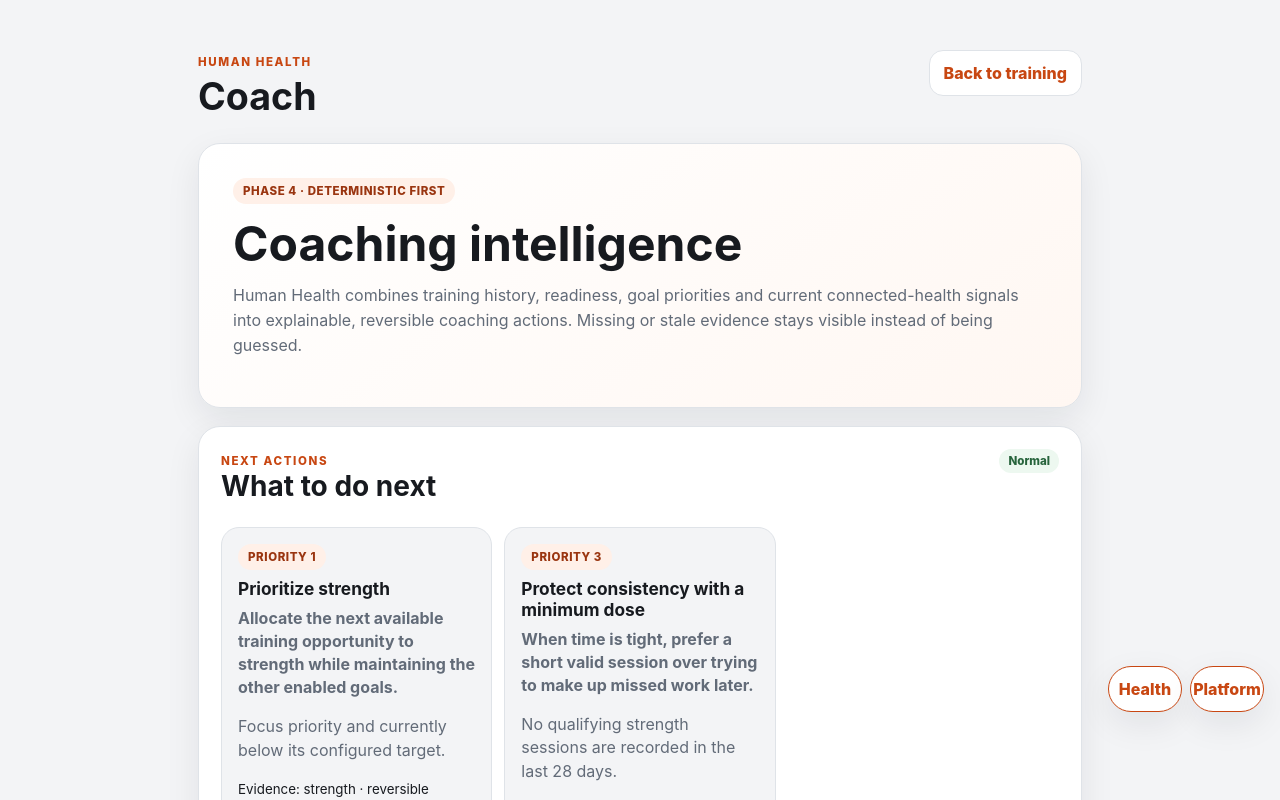
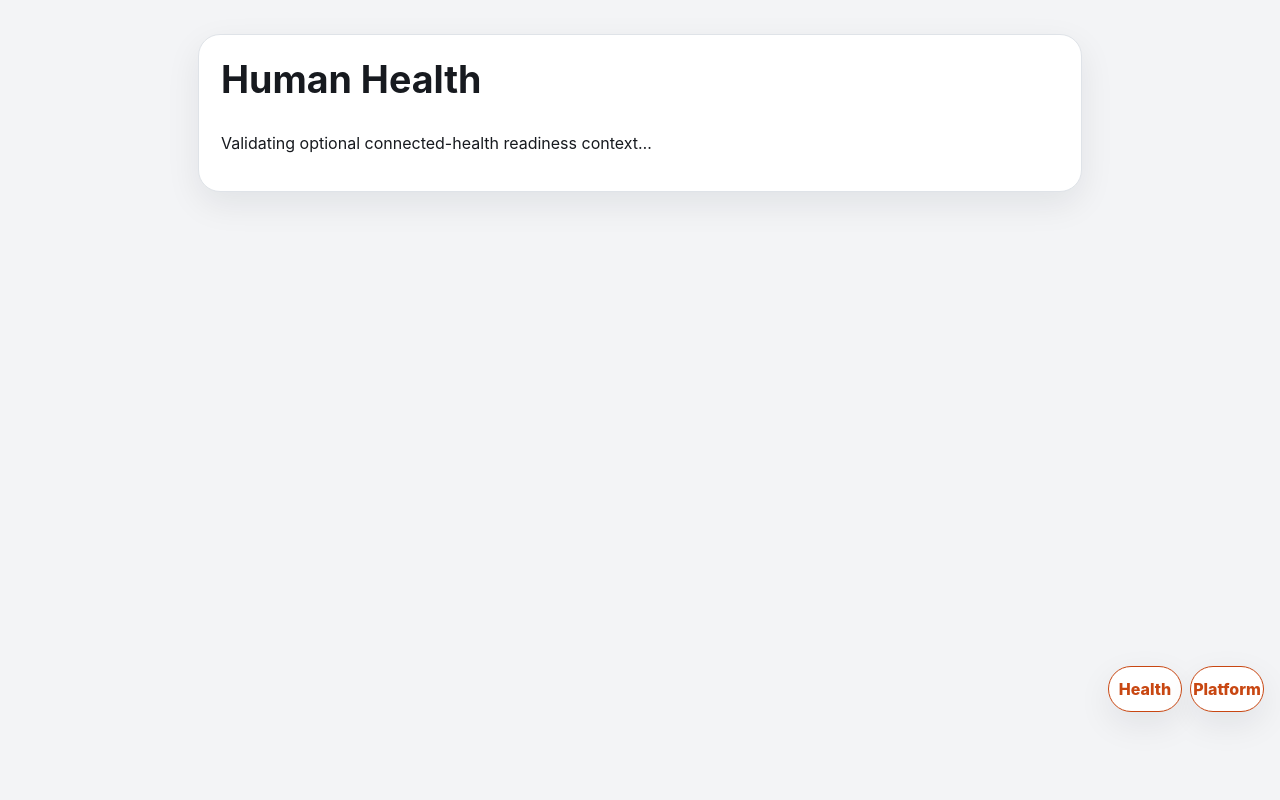
Before and after one commit to camster91/human-health, a Next.js app: page /coach in a window 1280 px wide. Shown: the top 800 px of the page. Built offline with nearby package versions, Linux system fonts and the light colour scheme.

Commit message:
fix: validate connected readiness before coaching

```diff
--- a/app/coach/page.tsx
+++ b/app/coach/page.tsx
@@ -1,9 +1,10 @@
 import Link from 'next/link';
 import { CoachingPanel } from '../coaching-panel';
+import { ConnectedReadinessGate } from '../connected-readiness-gate';
 
 export default function CoachPage() {
-  return <main className="app-shell coaching-page">
+  return <ConnectedReadinessGate><main className="app-shell coaching-page">
     <header><div><span className="eyebrow">HUMAN HEALTH</span><h1>Coach</h1></div><Link className="route-back" href="/">Back to training</Link></header>
     <CoachingPanel />
-  </main>;
+  </main></ConnectedReadinessGate>;
 }
```
